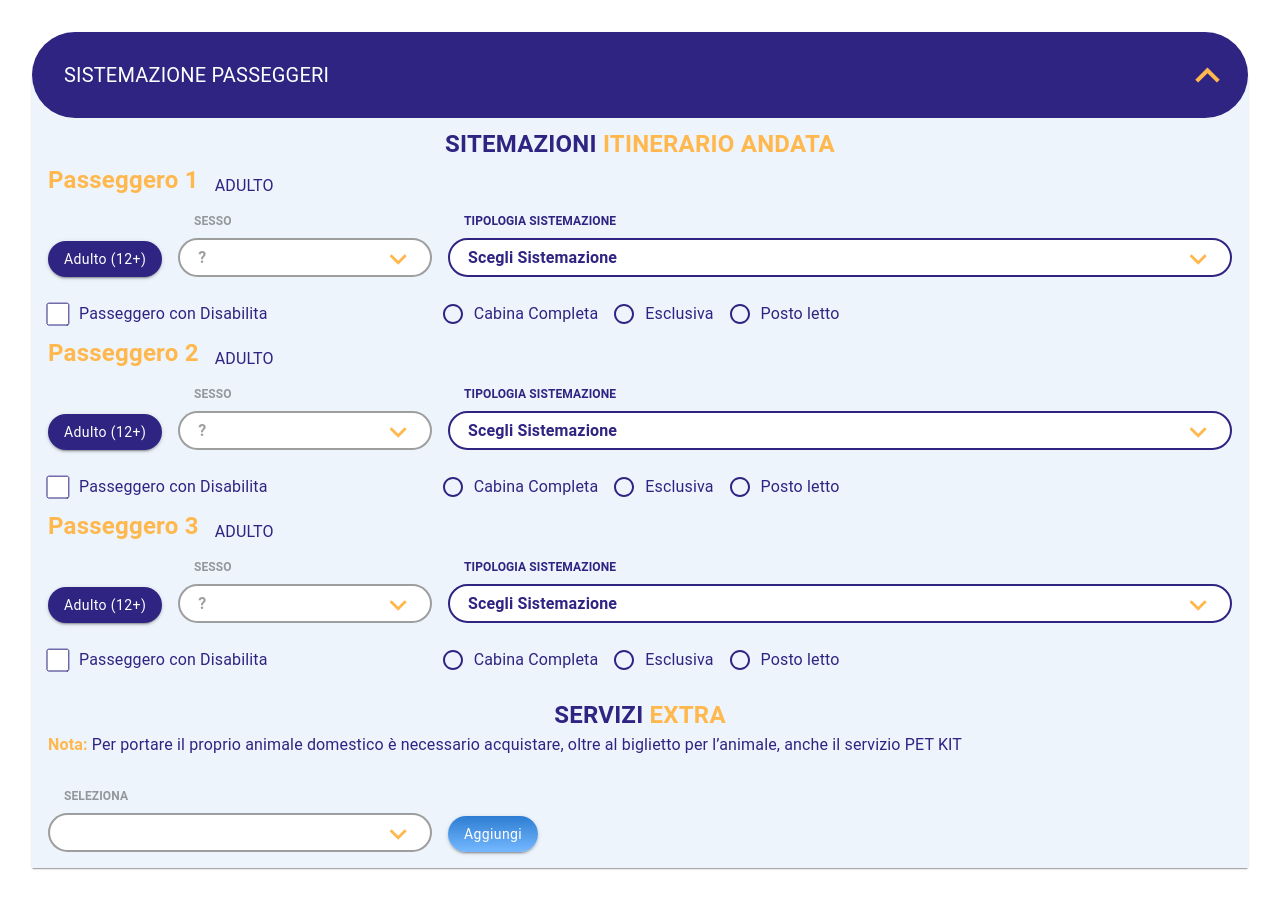
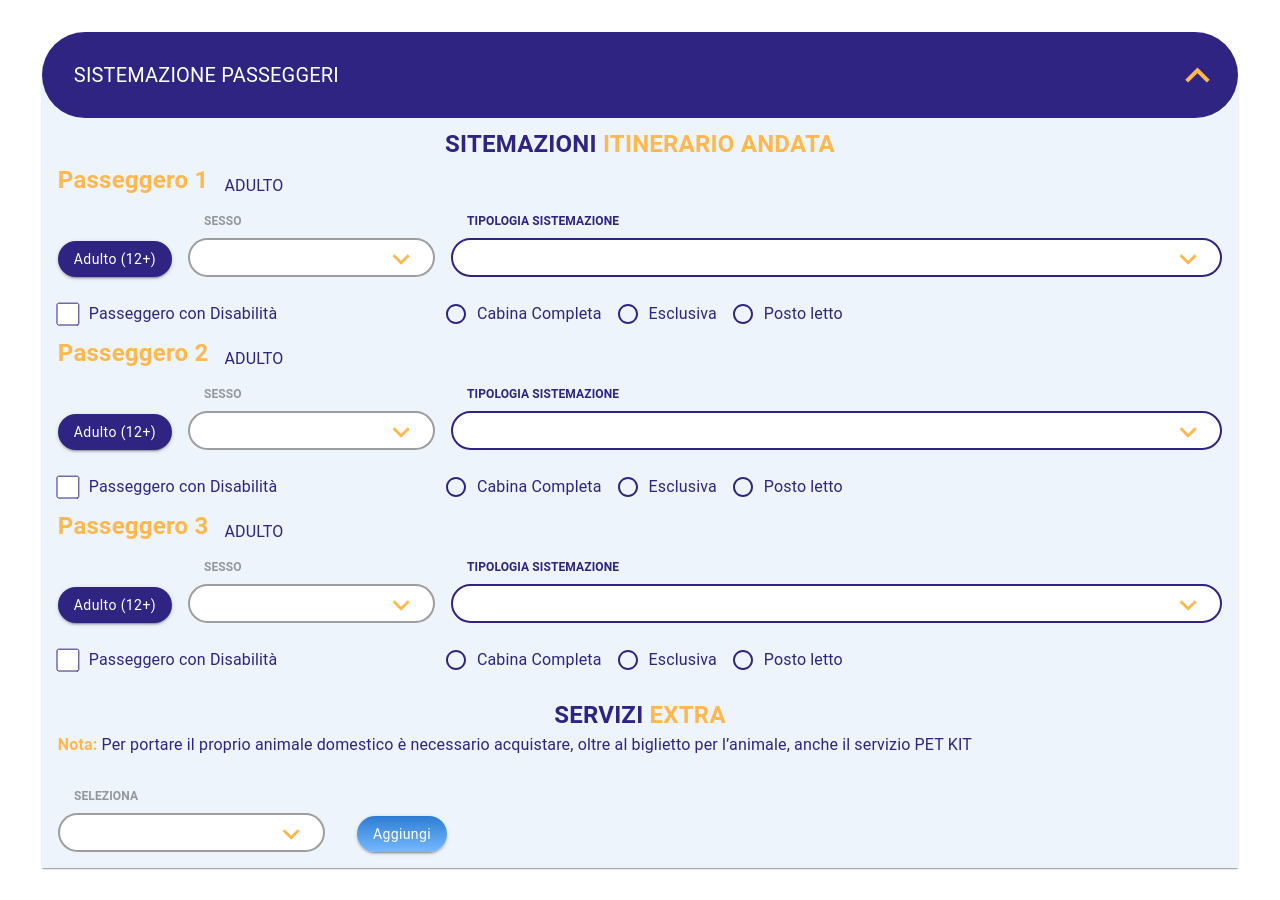
Before and after one commit to danicaliforrnia/storybook-demo, a React (Vite) app: page / in a window 1280 px wide. Built offline with nearby package versions, Linux system fonts and the light colour scheme.

Commit message:
fix: remove renderValue prop

```diff
--- a/src/App.tsx
+++ b/src/App.tsx
@@ -1,5 +1,5 @@
 import './App.css'
-import {Box, Grid, MenuItem, Typography, useMediaQuery, useTheme} from "@mui/material";
+import {Box, Grid, MenuItem, Typography} from "@mui/material";
 import DemoAccordion from "./stories/DemoAccordion/DemoAccordion.tsx";
 import FormTitle from "./FormTitle";
 import FormContent from "./FormContent";
@@ -8,10 +8,8 @@ import DemoButton from "./stories/DemoButton/DemoButton.tsx";
 
 
 function App() {
-    const theme = useTheme();
-    const matches = useMediaQuery(theme.breakpoints.up('xs'));
     return (
-        <Box sx={{minWidth: matches ? '80vw' : '955px'}}>
+        <Box sx={{minWidth: '80vw'}}>
             <DemoAccordion title="SISTEMAZIONE PASSEGGERI">
                 <FormTitle firstText="SITEMAZIONI" secondText="ITINERARIO ANDATA" boxSx={{textAlign: 'center'}}/>
                 {
@@ -24,21 +22,23 @@ function App() {
                     textAlign: 'center'
                 }}/>
                 <Box marginBottom={4}>
-                    <Typography display="inline" align="left" color="secondary" fontWeight="bold">Nota: <Typography
-                        display="inline" align="left" color="primary">Per portare il proprio animale domestico è
+                    <Typography display="inline" color="secondary" fontWeight="bold">Nota: <Typography
+                        display="inline" color="primary">Per portare il proprio animale domestico è
                         necessario acquistare,
                         oltre al
                         biglietto per l’animale, anche il servizio PET KIT</Typography></Typography>
                 </Box>
-                <Grid container spacing={2} alignItems="flex-end">
-                    <Grid item sm={4} xs={12}>
-                        <DemoSelector label="SELEZIONA" disabled>
+                <Grid container spacing={4} alignItems="flex-end">
+                    <Grid item sm={3} xs={12}>
+                        <DemoSelector label="SELEZIONA"
+                                      disabled
+                                      placeholder="Seleziona servizio extra">
                             <MenuItem value={1}>F</MenuItem>
                             <MenuItem value={2}>M</MenuItem>
                             <MenuItem value={3}>Other</MenuItem>
                         </DemoSelector>
                     </Grid>
-                    <Grid item sm={6}>
+                    <Grid item xs={8}>
                         <DemoButton light>Aggiungi</DemoButton>
                     </Grid>
                 </Grid>
--- a/src/FormContent/index.tsx
+++ b/src/FormContent/index.tsx
@@ -4,8 +4,11 @@ import DemoButton from "../stories/DemoButton/DemoButton.tsx";
 import DemoSelector from "../stories/DemoSelector/DemoSelector.tsx";
 import DemoControlledCheckbox from "../stories/DemoControlledCheckbox/DemoControlledCheckbox.tsx";
 import DemoControlledRadio from "../stories/DemoControlledRadio/DemoControlledRadio.tsx";
+import {useState} from "react";
 
-const FormContent = ({index}: {index: number}) => {
+const FormContent = ({index}: { index: number }) => {
+    const [value, setValue] = useState();
+
     return (
         <Grid container spacing={2}>
             <Grid item container spacing={2} justifyContent="flex-start" alignItems="flex-end">
@@ -23,7 +26,7 @@ const FormContent = ({index}: {index: number}) => {
                     <DemoButton>Adulto (12+)</DemoButton>
                 </Grid>
 
-                <Grid item xs={7} sm>
+                <Grid item xs>
                     <DemoSelector label="SESSO" disabled placeholder="?">
                         <MenuItem value={1}>F</MenuItem>
                         <MenuItem value={2}>M</MenuItem>
@@ -32,7 +35,11 @@ const FormContent = ({index}: {index: number}) => {
                 </Grid>
 
                 <Grid item xs sm={12} md={8}>
-                    <DemoSelector label="TIPOLOGIA SISTEMAZIONE" fullWidth placeholder="Scegli Sistemazione">
+                    <DemoSelector value={value}
+                                  handleChange={value => setValue(value)}
+                                  label="TIPOLOGIA SISTEMAZIONE"
+                                  fullWidth
+                                  placeholder="Scegli Sistemazione">
                         <MenuItem value={1}>Option A</MenuItem>
                         <MenuItem value={2}>Option B</MenuItem>
                         <MenuItem value={3}>Option C</MenuItem>
@@ -42,7 +49,7 @@ const FormContent = ({index}: {index: number}) => {
 
             <Grid item container alignItems="center">
                 <Grid item xs sm={4}>
-                    <DemoControlledCheckbox label="Passeggero con Disabilita"/>
+                    <DemoControlledCheckbox label="Passeggero con Disabilità"/>
                 </Grid>
 
                 <Grid item xs={12} sm={8}>
--- a/src/stories/DemoSelector/DemoSelect.tsx
+++ b/src/stories/DemoSelector/DemoSelect.tsx
@@ -23,10 +23,9 @@ const DemoSelect = ({
                         placeholder = '',
                         ...props
                     }: DemoSelectProps & Pick<SelectProps, | 'defaultOpen' | 'defaultValue' | 'multiple'>) => {
+    console.log(value);
     return (
         <Select
-            displayEmpty={true}
-            renderValue={value => value?.length ? Array.isArray(value) ? value.join(', ') : value : placeholder}
             notched
             {...props}
             sx={{
--- a/src/stories/DemoSelector/DemoSelector.tsx
+++ b/src/stories/DemoSelector/DemoSelector.tsx
@@ -27,7 +27,7 @@ const DemoSelector = ({
                           disabled,
                           handleChange,
                           ...formControlProps
-                      }: DemoSelectorProps & Omit<FormControlOwnProps, 'variant' | 'sx'>) => {
+                      }: DemoSelectorProps & Omit<FormControlOwnProps, 'variant'>) => {
     return (
         <FormControl
             fullWidth={fullWidth} variant="standard" {...formControlProps} disabled={disabled}>
```
